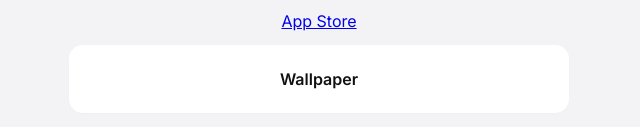
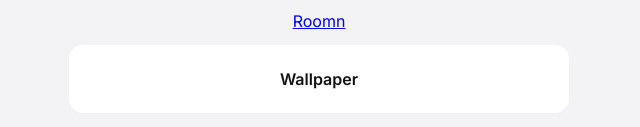
Before and after one commit to archmonth/archmonth.github.io, a plain HTML site: page index.html in a window 1280 px wide. Shown: the part 577-704 px from the top of the page, 321-961 px from the left. Drawn offline with Linux system fonts and the light colour scheme.

Commit message:
Change link text from 'App Store' to 'Roomn'

```diff
--- a/index.html
+++ b/index.html
@@ -240,7 +240,7 @@
 
             <!-- 5. App Store -->
             <a href="https://roomn.github.io/">
-                <span>App Store</span>
+                <span>Roomn</span>
             </a>
 
             <!-- 6. Wallpaper -->
```
